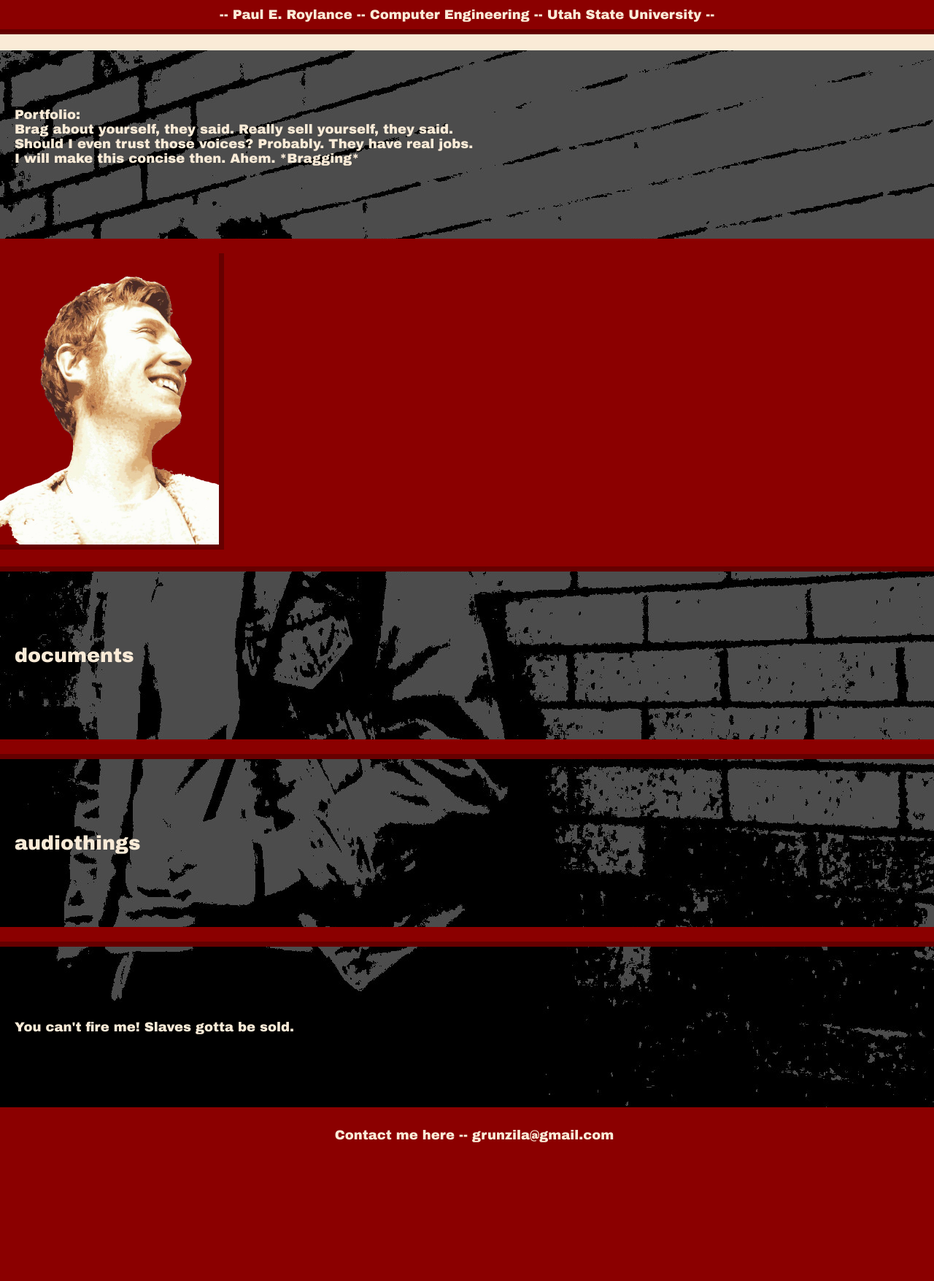
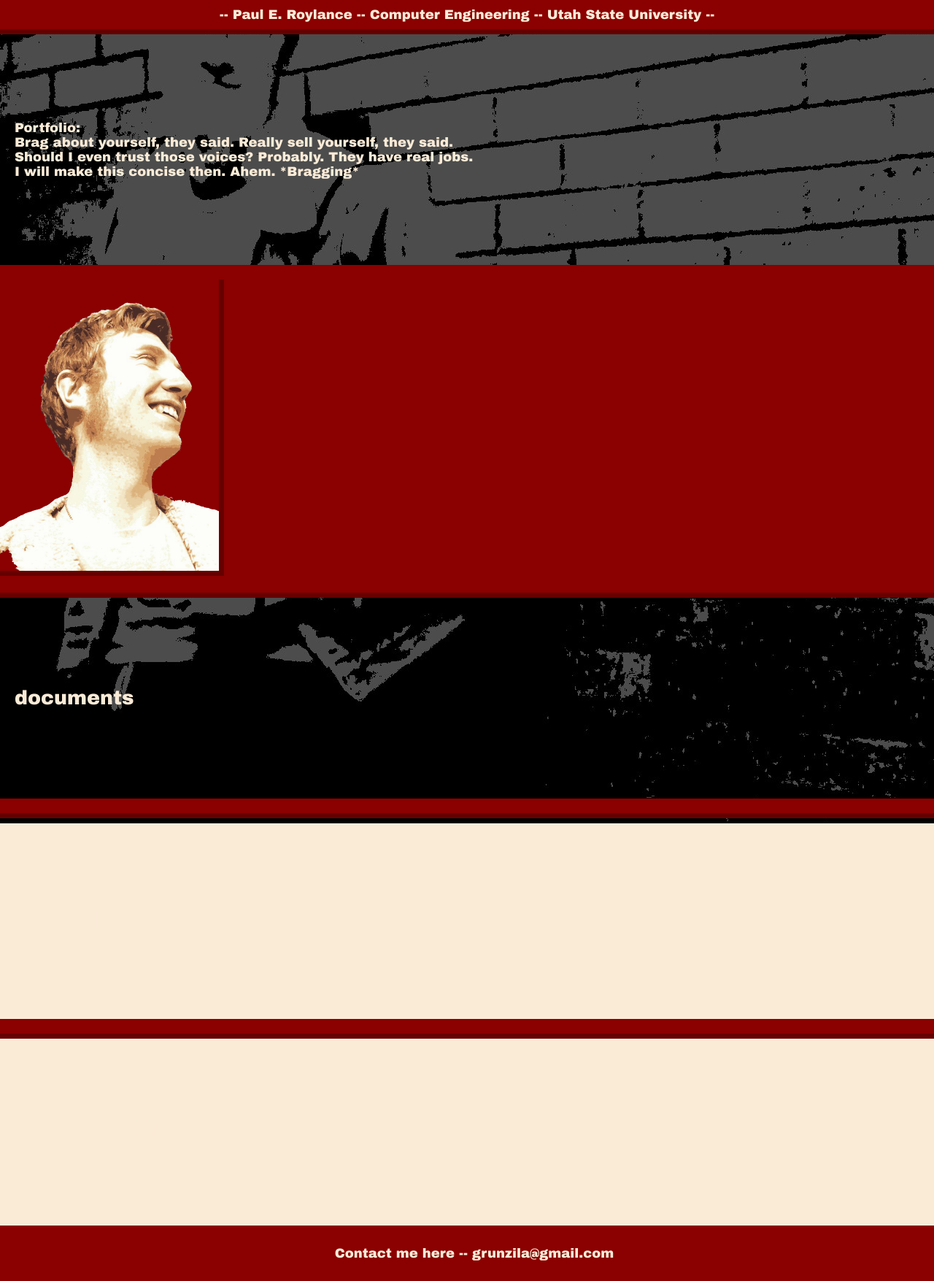
Before and after one commit to Grunzila/development-portfolio, a Django app: page / in a window 1280 px wide. Shown: the whole page at 73% size. Before the commit the page ends 1565 px from the top, so only its background shows below. Run offline with Django 3.2, Linux system fonts and the light colour scheme; data that the repository does not hold is empty.

Commit message:
CSS sticky footer included; final report Sticky Footer updated; HTML adjusted to work for sticky footer and Javascript blurb bits

```diff
--- a/portfolio/static/portfolio/documents/final_report.txt
+++ b/portfolio/static/portfolio/documents/final_report.txt
@@ -65,5 +65,5 @@
 Random Blurb      :
 Javascript Blurb  :
 Audio Item        : [ 05 / 05 / 2017 ]
-Sticky Footer     :
+Sticky Footer     : [ 05 / 06 / 2017 ]
 Auto Embed Height :
--- a/portfolio/static/portfolio/script.js
+++ b/portfolio/static/portfolio/script.js
@@ -4,7 +4,7 @@
   return Math.floor(Math.random() * (max - min)) + min;
 }
 
-var parent = document.getElementsByClassName("blurb");
+var parent = document.querySelectorAll("blurb");
 var children = document.getElementsByClassName(".words");
 children.length;
 children[0] = 'Hangry';
--- a/portfolio/static/portfolio/style.css
+++ b/portfolio/static/portfolio/style.css
@@ -1,3 +1,7 @@
+html {
+    height: 100%;
+}
+
 body {
     color: antiquewhite;
     font-family: "Arial Black", Gadget, sans-serif;
@@ -6,6 +10,9 @@
     background-attachment: fixed;
     margin: 0px;
     padding: 0px;
+    min-height: 100%;
+    display: flex;
+    flex-direction: column;
 }
 
 .cap {
@@ -24,6 +31,11 @@
 footer {
     width: 100%;
     bottom: 0;
+    height: 82;
+}
+
+.push {
+    flex:1;
 }
 
 .intro, .document_lead, .audio_lead, .final {
--- a/portfolio/templates/portfolio/index.html
+++ b/portfolio/templates/portfolio/index.html
@@ -16,10 +16,10 @@
             <br>Should I even trust those voices? Probably. They have real jobs.
             <br>I will make this concise then. Ahem. *Bragging*</p>
         </div>
-        <div class="blurb">
+        <div class="blurb" id="blurb">
             <img class="inner_blurb" src="{% static 'portfolio/images/face.png' %}" alt="Profile Image" height="399" width="300">
             {% for words in object_list %}
-            <div class="inner_blurb words">{{ words.blurb_text }}</div>
+            <div class="inner_blurb" id="words">{{ words.blurb_text }}</div>
             {% endfor %}
         </div>
         <div class="document_lead">
@@ -41,6 +41,7 @@
         <div class="final">
             <p>You can't fire me! Slaves gotta be sold.</p>
         </div>
+        <div class="push"></div>
         <footer class="cap">
             <p>Contact me here -- grunzila@gmail.com</p>
         </footer>
```
